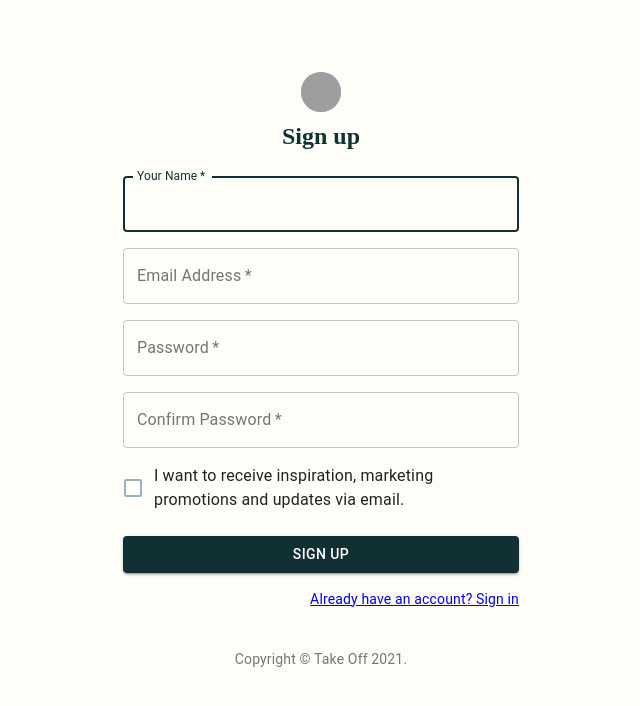
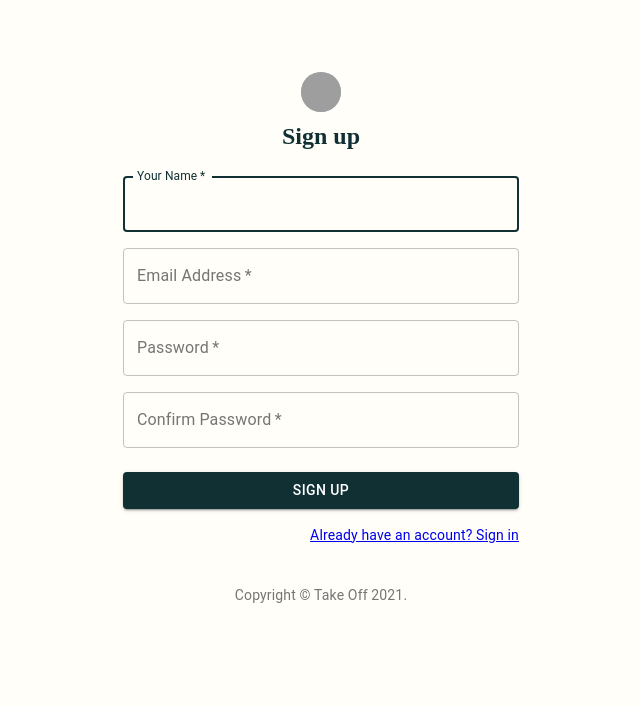
Before and after one commit to espoldi/Takeoff, a React (Create React App) app in the folder client/: page /register in a window 1280 px wide. Shown: the top 706 px of the page, without its empty margins (319-959 px from the left). Built offline with nearby package versions, Linux system fonts and the light colour scheme; grey boxes are pictures that could not be loaded; a web font is replaced by a local one.

Commit message:
pulled in the validation error text to display on registration page

```diff
--- a/client/src/pages/Register.js
+++ b/client/src/pages/Register.js
@@ -110,6 +110,7 @@ class Register extends Component {
                   onChange={this.onChange}
                   error={this.state.errors.name}
                 />
+                <span style={{color:"red"}}>{this.state.errors.name}</span>
               </Grid>
               <Grid item xs={12}>
                 <TextField
@@ -123,6 +124,7 @@ class Register extends Component {
                   onChange={this.onChange}
                   error={this.state.errors.email}
                 />
+                <span style={{color:"red"}}>{this.state.errors.email}</span>
               </Grid>
               <Grid item xs={12}>
                 <TextField
@@ -137,6 +139,7 @@ class Register extends Component {
                   onChange={this.onChange}
                   error={this.state.errors.password}
                 />
+                 <span style={{color:"red"}}>{this.state.errors.password}</span>
               </Grid>
               <Grid item xs={12}>
                 <TextField
@@ -151,12 +154,7 @@ class Register extends Component {
                   onChange={this.onChange}
                   error={this.state.errors.password2}
                 />
-              </Grid>
-              <Grid item xs={12}>
-                <FormControlLabel
-                  control={<Checkbox value="allowExtraEmails" color="primary" />}
-                  label="I want to receive inspiration, marketing promotions and updates via email."
-                />
+                 <span style={{color:"red"}}>{this.state.errors.password2}</span>
               </Grid>
             </Grid>
             <Button
```
